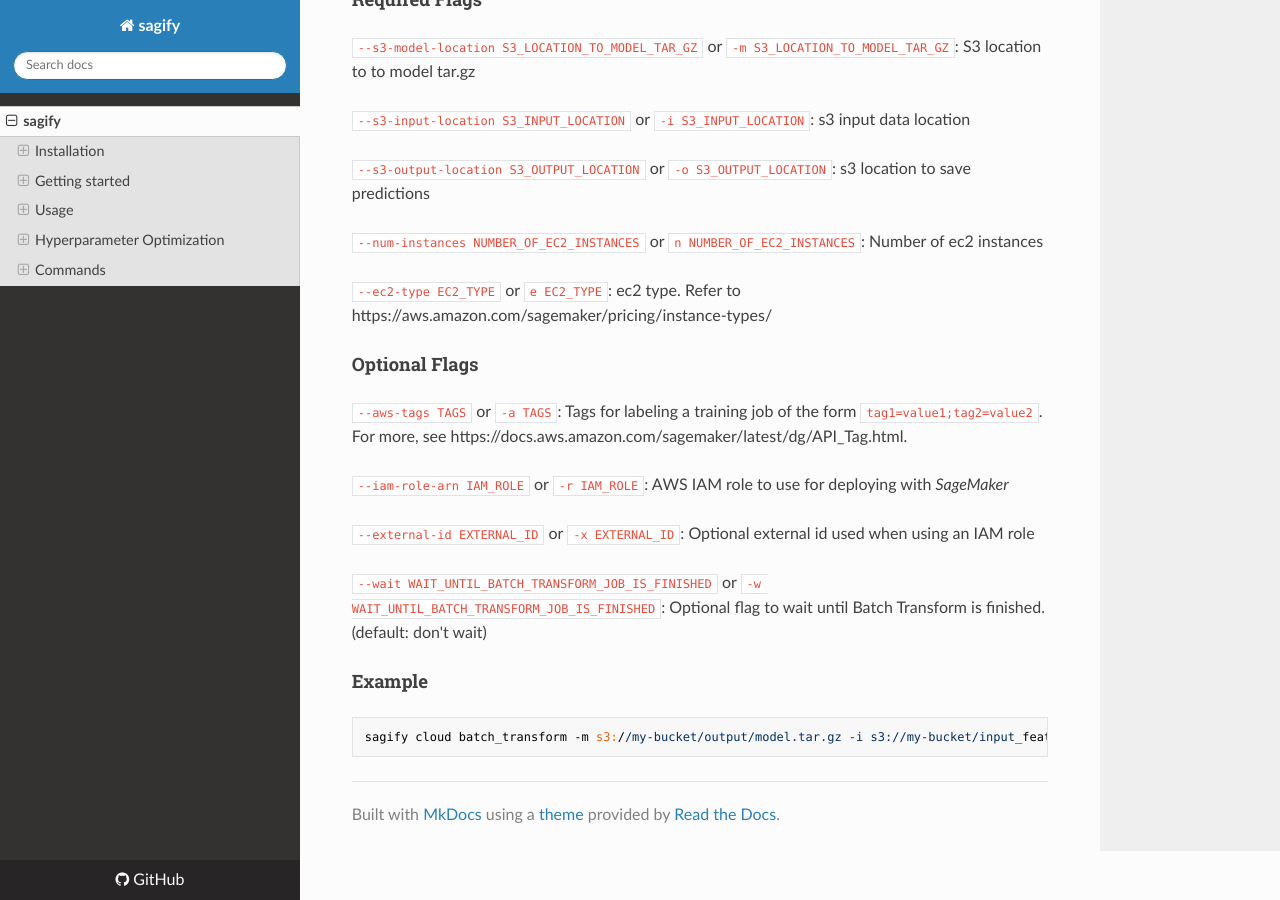
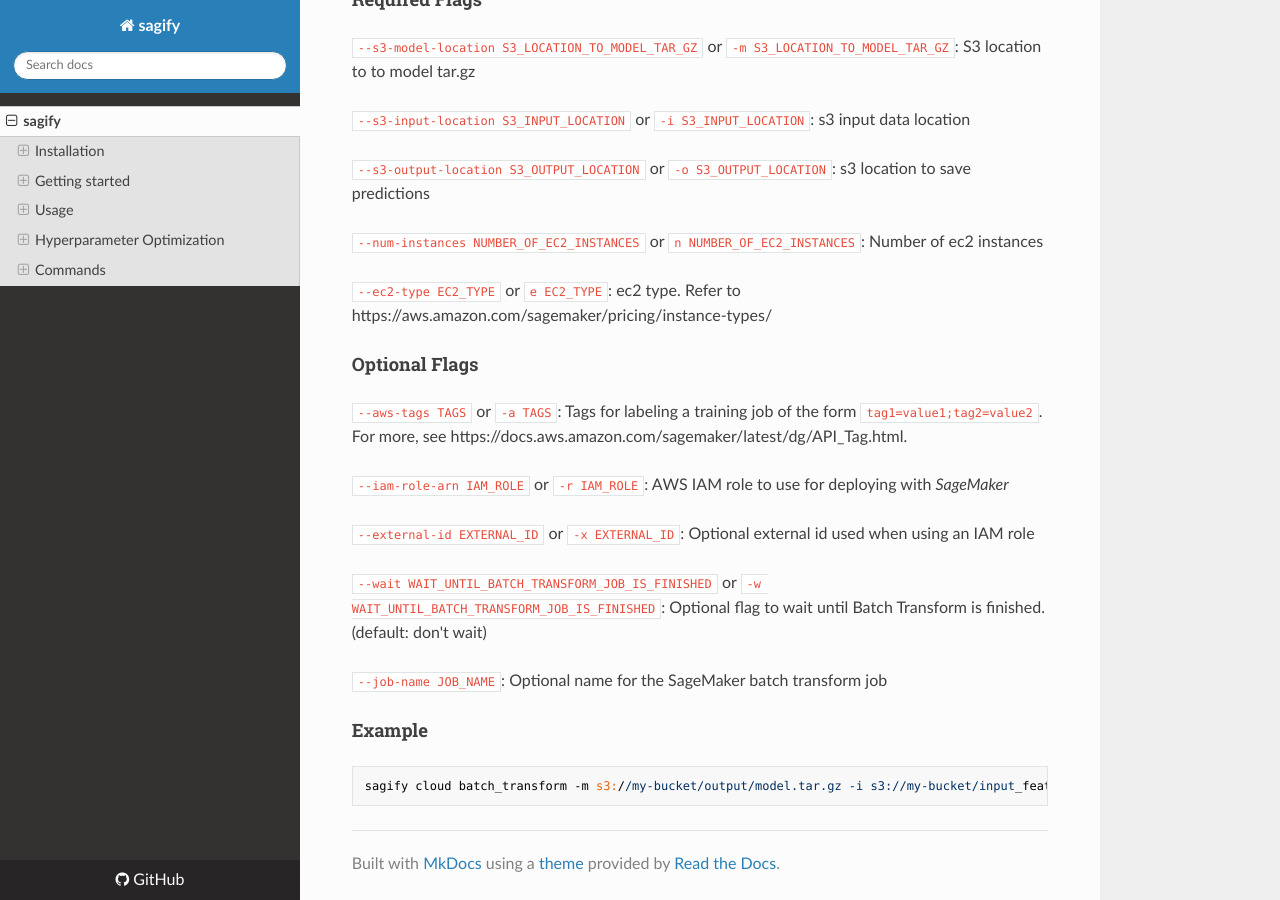
Before and after one commit to Kenza-AI/sagify, an MkDocs documentation site: the page built from docs/index.md, in a window 1280 px wide and 900 px high, scrolled down 22163 px. Built offline with MkDocs 1.6.1, drawn with Linux system fonts in a browser that asks for light colours; nearby versions of some CDN libraries.

Commit message:
Update docs

```diff
--- a/docs/index.md
+++ b/docs/index.md
@@ -742,7 +742,7 @@
 
 #### Synopsis
 
-    sagify cloud batch_transform --s3-model-location S3_LOCATION_TO_MODEL_TAR_GZ --s3-input-location S3_INPUT_LOCATION --s3-output-location S3_OUTPUT_LOCATION --num-instance NUMBER_OF_EC2_INSTANCES --ec2-type EC2_TYPE [--aws-tags TAGS] [--iam-role-arn IAM_ROLE] [--external-id EXTERNAL_ID] [--wait WAIT_UNTIL_BATCH_TRANSFORM_JOB_IS_FINISHED]
+    sagify cloud batch_transform --s3-model-location S3_LOCATION_TO_MODEL_TAR_GZ --s3-input-location S3_INPUT_LOCATION --s3-output-location S3_OUTPUT_LOCATION --num-instance NUMBER_OF_EC2_INSTANCES --ec2-type EC2_TYPE [--aws-tags TAGS] [--iam-role-arn IAM_ROLE] [--external-id EXTERNAL_ID] [--wait WAIT_UNTIL_BATCH_TRANSFORM_JOB_IS_FINISHED] [--job-name JOB_NAME]
 
 #### Description
 
@@ -785,6 +785,8 @@
 
 `--wait WAIT_UNTIL_BATCH_TRANSFORM_JOB_IS_FINISHED` or `-w WAIT_UNTIL_BATCH_TRANSFORM_JOB_IS_FINISHED`: Optional flag to wait until Batch Transform is finished. (default: don't wait)
 
+`--job-name JOB_NAME`: Optional name for the SageMaker batch transform job
+
 #### Example
 
     sagify cloud batch_transform -m s3://my-bucket/output/model.tar.gz -i s3://my-bucket/input_features -o s3://my-bucket/predictions -n 3 -e ml.m4.xlarge
```
Also changed, not shown: README.md (+3 -1 lines).
